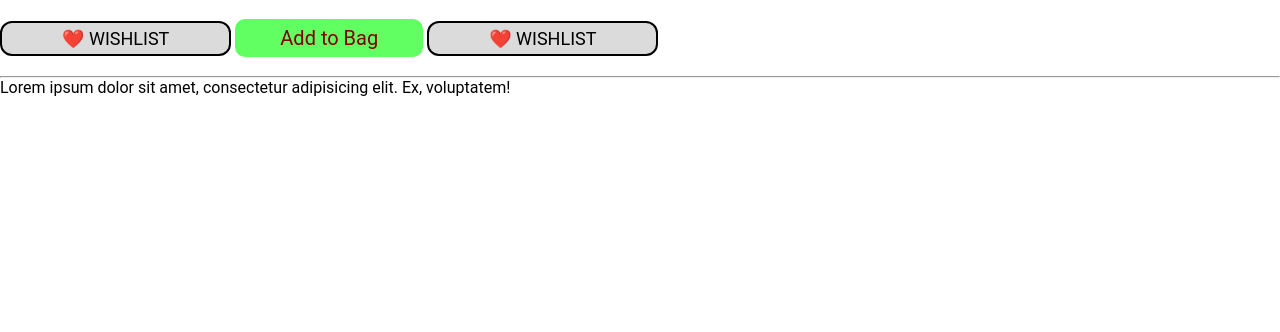
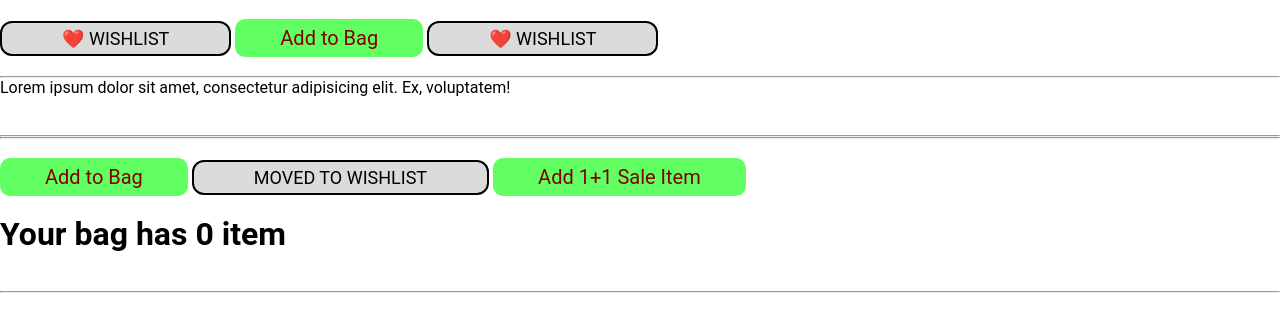
Before and after one commit to pkprogrammer2001/second-class, a plain HTML site: page index.html in a window 1280 px wide. Drawn offline with Linux system fonts and the light colour scheme.

Commit message:
code relate add to bag

```diff
--- a/index.html
+++ b/index.html
@@ -16,5 +16,20 @@
     alert('item has been added to Wishlist'); ">❤️ Wishlist</button> <br>
     <br> <hr>
     <p>Lorem ipsum dolor sit amet, consectetur adipisicing elit. Ex, voluptatem!</p>
+    <br>
+    <br>
+    <hr>
+    <hr>
+    <br>
+    <button id="btn1" onclick="quantity++;
+    document.querySelector('#itemQuantity').innerHTML = `Your bag has ${quantity} item`; ">Add to Bag</button>
+    <button class="btn2" onclick=" quantity--;
+    document.querySelector('#itemQuantity').innerHTML = `Your bag has ${quantity} item`; ">moved to Wishlist</button>
+    <button id="btn1" onclick="quantity +=2;
+    document.querySelector('#itemQuantity').innerHTML = `Your bag has ${quantity} item`; ">Add 1+1 Sale Item</button> <br><br>
+    <h1 id='itemQuantity'></h1>
+    <br>
+    <br> <hr>
+    <script src="./script.js"></script>
 </body>
 </html>
--- a/script.js
+++ b/script.js
@@ -0,0 +1,2 @@
+let quantity = 0;
+document.querySelector('#itemQuantity').innerHTML = `Your bag has ${quantity} item`;
```
